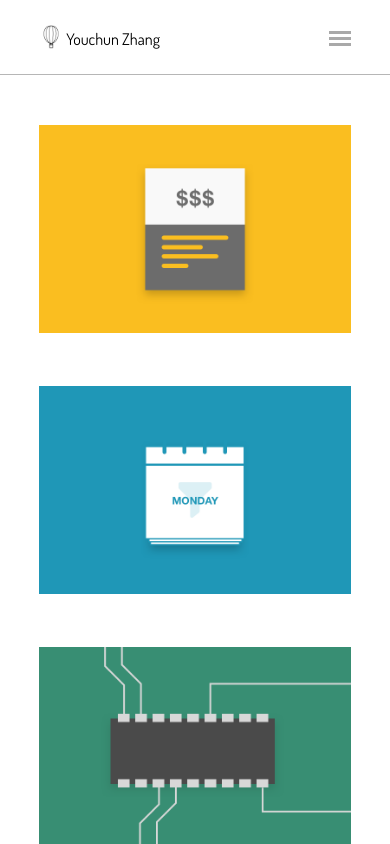
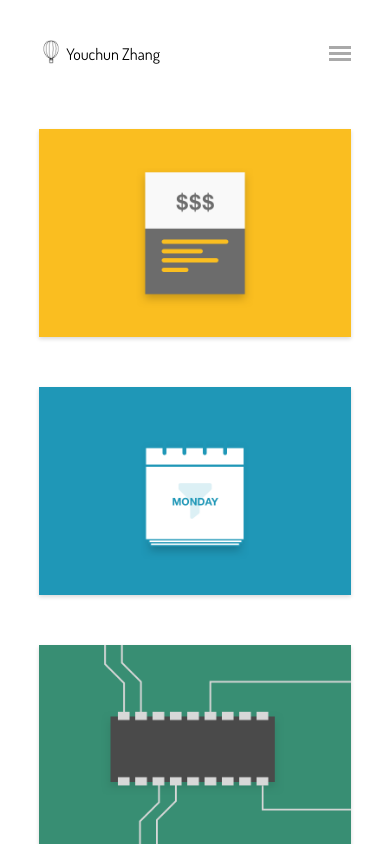
Before and after one commit to youozhan/zhany493_bootcamp-web, a plain HTML site: page Web Midterm/index.html in a window 390 px wide. Drawn offline with Linux system fonts and the light colour scheme.

Commit message:
Added a folder

```diff
--- a/style.css
+++ b/Web Midterm/style.css
@@ -17,12 +17,12 @@ body {
 }
 
 header {
-    border-bottom: 1px solid #b6b6b6;
+    /* border-bottom: 1px solid #b6b6b6; */
     display: flex;
     justify-content: space-between;
-	padding-top: 25px;
+	padding-top: 40px;
 	padding-left: 10vw;
-	padding-bottom: 25px;
+	padding-bottom: 15px;
 	padding-right: 10vw;
 }
 
@@ -75,10 +75,11 @@ nav .img-nav {
 .box {
 	position: relative;
 	display: inline-block;
-	font-size: .8em;
-	margin-top: 50px;
+	/* font-size: .8em; */
+	margin-top: 40px;
 	margin-bottom: 10px;
 	animation: 1s ease-in-out 0s 1 slide-in;
+	box-shadow: 0px 2px 4px rgba(0,0,0,.15);
 }
 
 .img-overlay {
@@ -98,8 +99,8 @@ nav .img-nav {
 .box .img-overlay h3 {
 	color: white;
 	margin-top: 30%;
-	padding-left: 5px;
-	padding-right: 5px;
+	padding-left: 10px;
+	padding-right: 10px;
 	text-align: center;
 	vertical-align: middle;
 	overflow-wrap: normal;
@@ -109,6 +110,7 @@ nav .img-nav {
 	width: 24vw;
 	min-width: 240px;
 	height: auto;
+	display: block;
 }
 
 #blog-links {
@@ -132,10 +134,6 @@ nav .img-nav {
 		width: 36vw;
 		min-width: 240px;
 		height: auto;
-	}
-
-	.box {
-		margin-top: 40px;
 	}
 
 	nav ul li {
@@ -162,10 +160,6 @@ nav .img-nav {
 		height: auto;
 	}
 
-	.box {
-		margin-top: 40px;
-	}
-
 	nav ul {
 		display: none;
 	}
```
Also changed, not shown: Web Midterm/coverpage_analytics.png (renamed from coverpage_analytics.png), Web Midterm/coverpage_calendar.png (renamed from coverpage_calendar.png), Web Midterm/coverpage_circuit.png (renamed from coverpage_circuit.png), Web Midterm/coverpage_collaboration.png (renamed from coverpage_collaboration.png), Web Midterm/coverpage_identity.png (renamed from coverpage_identity.png), Web Midterm/coverpage_kpi.png (renamed from coverpage_kpi.png), Web Midterm/index.html (renamed from index.html), Web Midterm/nav.png (renamed from nav.png), Web Midterm/site-icon.png (renamed from site-icon.png).
